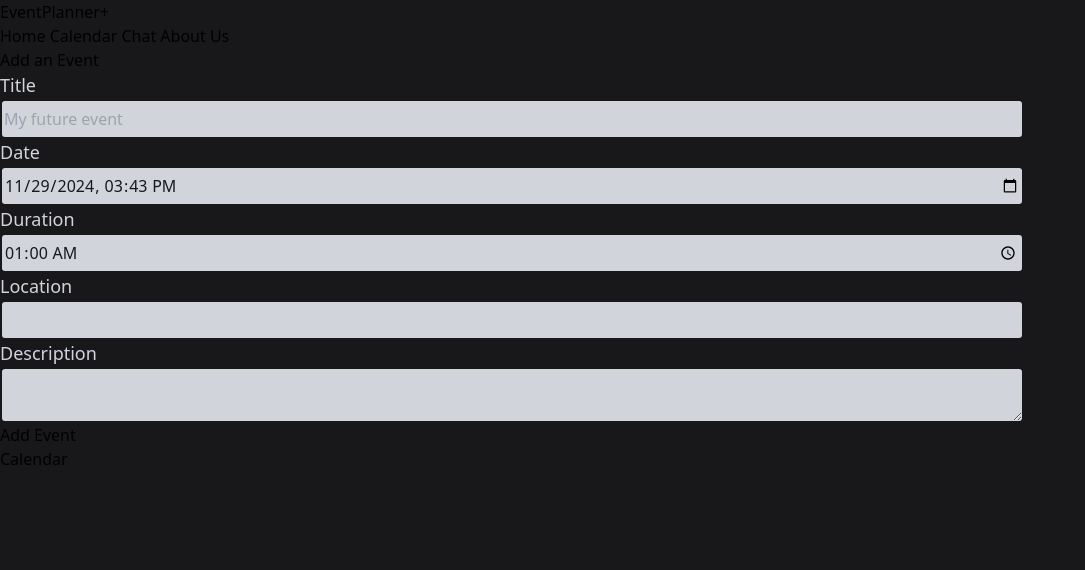
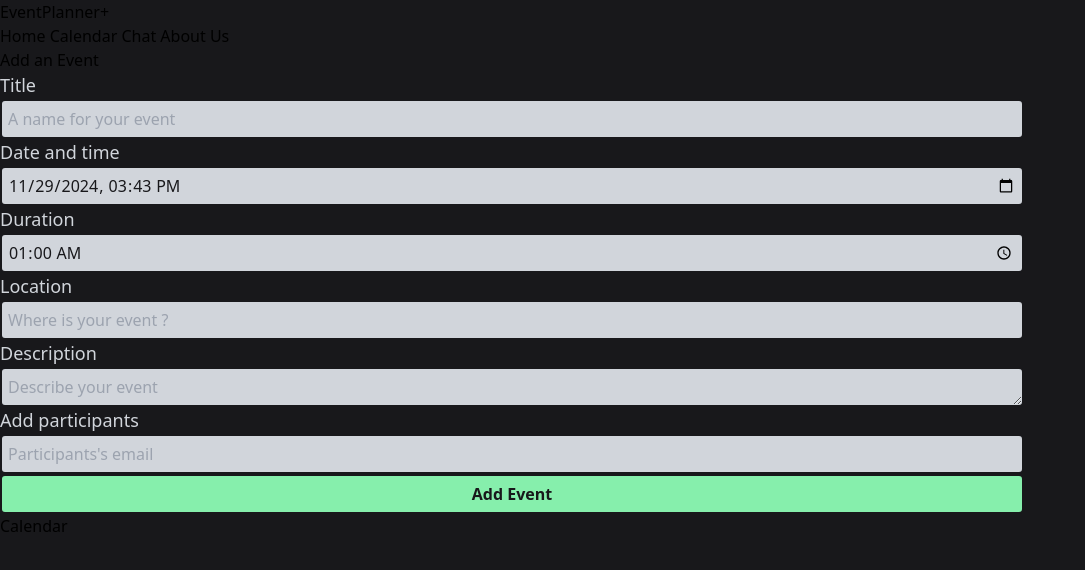
Before and after one commit to EvrardThibaud/event-planner, a Vue app: page /calendar in a window 1280 px wide. Shown: the top 570 px of the page, without its empty margins (0-1085 px from the left). Built offline with nearby package versions, Linux system fonts and the light colour scheme.

Commit message:
can add attendees to event

```diff
--- a/index.html
+++ b/index.html
@@ -4,11 +4,11 @@
     <meta charset="UTF-8" />
     <link rel="icon" type="image/svg+xml" href="/vite.svg" />
     <meta name="viewport" content="width=device-width, initial-scale=1.0" />
-    <title>Vite + Vue</title>
+    <link rel="stylesheet" href="https://cdnjs.cloudflare.com/ajax/libs/font-awesome/6.7.1/css/all.min.css" integrity="sha512-5Hs3dF2AEPkpNAR7UiOHba+lRSJNeM2ECkwxUIxC1Q/FLycGTbNapWXB4tP889k5T5Ju8fs4b1P5z/iB4nMfSQ==" crossorigin="anonymous" referrerpolicy="no-referrer" />
+    <title>EventPlanner+</title>
   </head>
   <body>
     <div id="app"></div>
-
     <script type="module" src="/src/main.js"></script>
   </body>
 </html>
--- a/package.json
+++ b/package.json
@@ -9,6 +9,7 @@
     "preview": "vite preview"
   },
   "dependencies": {
+    "@fortawesome/fontawesome-free": "^6.7.1",
     "vue": "^3.5.12",
     "vue-router": "^4.4.5"
   },
--- a/src/main.js
+++ b/src/main.js
@@ -2,5 +2,6 @@ import { createApp } from 'vue'
 import './style.css'
 import App from './App.vue'
 import router from './router';
+import '@fortawesome/fontawesome-free/css/all.css';
 
 createApp(App).use(router).mount('#app')
--- a/src/views/Calendar.vue
+++ b/src/views/Calendar.vue
@@ -5,14 +5,17 @@
 
   const contentArea = ref(null);
   const showCalendar = ref(null);
+  const newParticipant = ref('');
   const isAdding = ref(false);
   const eventsList = ref([]);
+  const participantsList = ref([]);
   const newEvent = ref({
         title: '',
         datetime: '',
         time: '01:00',
         location: '',
-        description: ''
+        description: '',
+        attendees: []
     });
 
   async function listUpcomingEvents() {
@@ -45,43 +48,16 @@
       id: event.id,
       summary: event.summary,
       start: event.start.dateTime || event.start.date,
-      end: event.end?.dateTime || event.end?.date || null, // Ajout de la fin si nécessaire
-      location: event.location || null, // Facultatif, si l'événement a une localisation
-      description: event.description || null, // Facultatif, si l'événement a une description
+      end: event.end?.dateTime || event.end?.date || null,
+      location: event.location || null,
+      description: event.description || null,
+      attendees: event.attendees || null,
       viewMore: false,
     }));
     eventsList.value.push(...output);
     showCalendar.value.style.visibility = 'hidden';
     isAdding.value = false;
   }
-
-  // const event = {
-  //   summary: 'Judo',
-  //   location: '415 carrer de Valencie',
-  //   description: 'On va faire du judo',
-  //   start: {
-  //     dateTime: '2024-11-28T08:00:00+01:00',  // Heure correcte en Europe/Paris
-  //     timeZone: 'Europe/Paris',  // Corrigé la timezone
-  //   },
-  //   end: {
-  //     dateTime: '2024-11-28T10:00:00+01:00',  // Exemple: l'événement dure 1 heure
-  //     timeZone: 'Europe/Paris',  // Corrigé la timezone
-  //   },
-  //   // recurrence: [
-  //   //   'RRULE:FREQ=DAILY;COUNT=2',  // L'événement se répète tous les jours pendant 2 jours
-  //   // ],
-  //   attendees: [
-  //     { email: 'lpage@example.com' },
-  //     { email: 'sbrin@example.com' },
-  //   ],
-  //   reminders: {
-  //     useDefault: false,
-  //     overrides: [
-  //       { method: 'email', minutes: 24 * 60 },  // Rappel par email 24 heures avant
-  //       { method: 'popup', minutes: 10 },  // Rappel par popup 10 minutes avant
-  //     ],
-  //   },
-  // };
 
   async function handleRemoveEventClick(event,id){
     event.target.innerText = 'Deleting...';
@@ -104,6 +80,12 @@
   async function handleAddEventClick() {
     isAdding.value = true;
 
+    if (!newEvent.value.datetime || !newEvent.value.time){
+      console.log("ya pas");
+      isAdding.value = false;
+      return;
+    }
+
     const event = {
       summary: newEvent.value.title,
       location: newEvent.value.location,
@@ -116,6 +98,7 @@
         dateTime: addTimeToDateTime(newEvent.value.datetime,newEvent.value.time) + ':00',
         timeZone: 'Europe/London',
       },
+      attendees: participantsList.value,
     }
 
     let response;
@@ -126,6 +109,16 @@
       };
       response = await gapi.client.calendar.events.insert(request);
       if (response.status === 200) {
+        newEvent.value = {
+            title: '',
+            datetime: '',
+            time: '01:00',
+            location: '',
+            description: '',
+            attendees: []
+        }
+        participantsList.value = [];
+        setDatetime();
         listUpcomingEvents();
       }
     } catch (err) {
@@ -135,9 +128,27 @@
     }
   }
 
+  async function handleAddParticipant(){
+    participantsList.value.push({email : newParticipant.value});
+    newParticipant.value = '';
+  }
+
+  async function handeDeleteParticipantClick(i){
+    participantsList.value.splice(i,1);
+  }
+
   async function handleViewMore(id){
     const event = eventsList.value.find(event => event.id === id);
     event.viewMore = !event.viewMore;
+  }
+
+  async function setDatetime(){
+    const input = document.getElementById('datetime');
+    const now = new Date();
+    const localDate = new Date(now.getTime() - now.getTimezoneOffset() * 60000);
+    const formattedNow = localDate.toISOString().slice(0, 16);
+    input.min = formattedNow;
+    newEvent.value.datetime = formattedNow;
   }
 
   onMounted(() => {
@@ -147,20 +158,15 @@
     loadScript('https://apis.google.com/js/api.js', gapiLoaded);
     loadScript('https://accounts.google.com/gsi/client', gisLoaded);
 
-    const input = document.getElementById('datetime');
-    const now = new Date();
-    const localDate = new Date(now.getTime() - now.getTimezoneOffset() * 60000);
-    const formattedNow = localDate.toISOString().slice(0, 16);
-    input.min = formattedNow;
-    newEvent.value.datetime = formattedNow;
+    setDatetime();
   });
 </script>
 
 <template>
   <div class="pt-24 grid grid-cols-[30%,70%]">
   <section>
-    <h2 class="text-center text-gray-300 font-bold text-2xl">Add an Event</h2>
-    <form @submit.prevent="submitForm" id="form_add_event" class="flex justify-center items-start flex-col gap-4 p-4">
+    <h2 class="pl-4 text-gray-300 font-bold text-2xl">Add an Event</h2>
+    <form @submit.prevent="submitForm" id="form_add_event" class=" flex justify-center items-start flex-col gap-4 p-4">
       <div>
 
         <label for="title">Title</label>
@@ -168,16 +174,16 @@
         id="title"
         type="text"
         v-model="newEvent.title"
-        placeholder="My future event"
+        placeholder="A name for your event"
         />
       </div>
       <div>
-
-        <label for="datetime">Date</label>
+        <label for="datetime">Date and time</label>
         <input
         id="datetime"
         type="datetime-local"
         v-model="newEvent.datetime"
+        required
         />
       </div>
       <div>
@@ -188,6 +194,7 @@
         type="time"
         v-model="newEvent.time"
         value= "01:00"
+        required
         />
       </div>
       <div>
@@ -196,6 +203,7 @@
         id="location"
         type="text"
         v-model="newEvent.location"
+        placeholder="Where is your event ?"
         />
       </div>
       <div>
@@ -203,8 +211,28 @@
         <textarea
         id="description"
         v-model="newEvent.description"
+        placeholder="Describe your event"
         ></textarea>
       </div>
+
+      <form class="w-full" @submit.prevent="submitForm" @submit="handleAddParticipant">
+        <div>
+          <label for="participants">Add participants</label>
+          <ul v-if="participantsList.length !== 0" class="bg-zinc-800 my-2 p-2 w-4/5 rounded">
+            <li class="text-white flex justify-between flex-row" v-for="(participant, i) in participantsList" :key="i">
+              <p> {{ participant.email }} </p>
+              <i class="fa-solid fa-trash" @click="handeDeleteParticipantClick(i)"></i>
+            </li>
+          </ul>
+          <input
+          v-model="newParticipant"
+          type="email"
+          id="participants"
+          placeholder="Participants's email"
+          ></input>
+        </div>
+      </form>
+
         <button  @click="handleAddEventClick">{{ isAdding ? "Adding..." : "Add Event" }}</button>
       </form>
     </section>
@@ -220,7 +248,9 @@
             <p v-if="event.location">Where : {{ event.location }}</p>
             <p v-if="event.description">Description : {{ event.description }}</p>
           </div>
-          <p>{{ event.id }}</p>
+          <p v-for="(guest, i) in event.attendees" :key="i">
+            {{ guest.email }}
+          </p>
           <button @click="handleRemoveEventClick($event, event.id)">Delete this event</button>
         </li>
       </ul>
@@ -244,22 +274,30 @@
       font-size: large;
     }
 
-    input, textarea{
+    input, textarea, button{
       min-width: 200px;
+      width: 80%;
+      min-height: 40px;
+      height: 40px;
       max-height: 100px;
-
-      min-height: 40px;
-      width: 80%;
       color: #18181b;
-      padding: 2px;
+      padding: 6px;
       border: 2px solid #18181b;
       border-radius: 5px;
       background-color: #d1d5db;
+      outline: none;
     }
 
-    textarea{
-
+    button{
+      font-weight: 600;
+      background-color: #86efac;
+    }
+    input:hover, textarea:hover, button:hover{
+      opacity: .9;
     }
 
+    button:active{
+      scale: .98;
+    }
   }
 </style>
```
Also changed, not shown: 1 other file (tests, documents, lock files or other folders).
